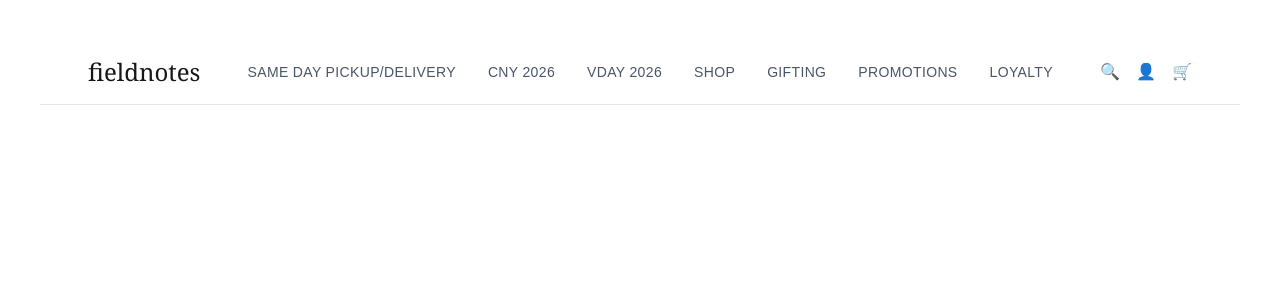
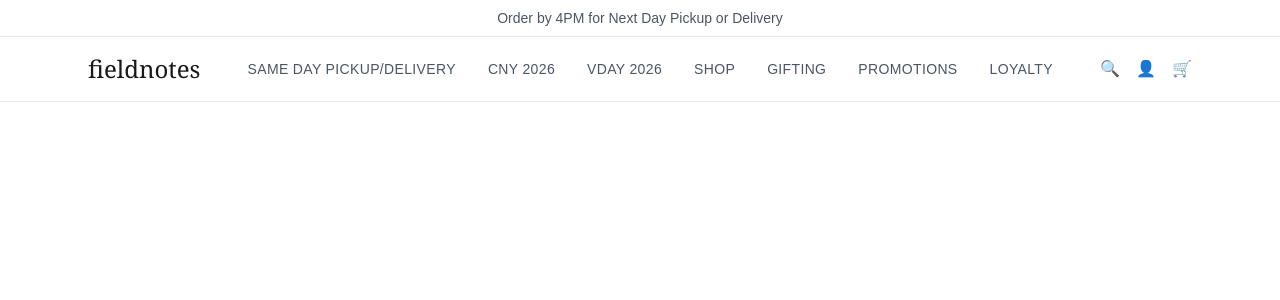
Before and after one commit to wer-jp-kyaw-min-hein/cake-bundles-clone, a Next.js app: page / in a window 1280 px wide. Shown: the top 300 px of the page. Built offline with nearby package versions, Linux system fonts and the light colour scheme.

Commit message:
Add announcement bar component

```diff
--- /dev/null
+++ b/app/components/AnnouncementBar.tsx
@@ -0,0 +1,7 @@
+export default function AnnouncementBar() {
+    return (
+      <div className="border-b border-gray-200 text-sm text-center py-2 text-gray-600">
+        Order by 4PM for Next Day Pickup or Delivery
+      </div>
+    )
+  }
--- a/app/page.tsx
+++ b/app/page.tsx
@@ -1,8 +1,10 @@
+import AnnouncementBar from "./components/AnnouncementBar";
 import Header from "./components/Header";
 
 export default function Home() {
   return (
-    <main className="p-10">
+    <main>
+      <AnnouncementBar />
       <Header />
     </main>
   );
```
